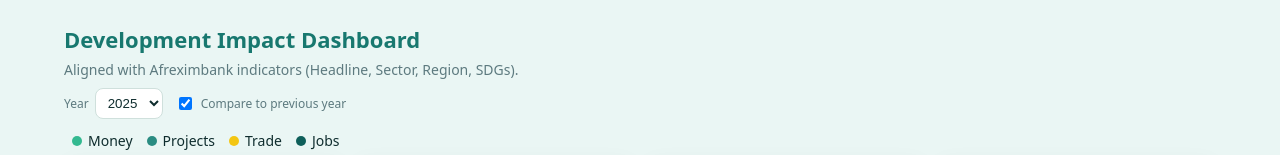
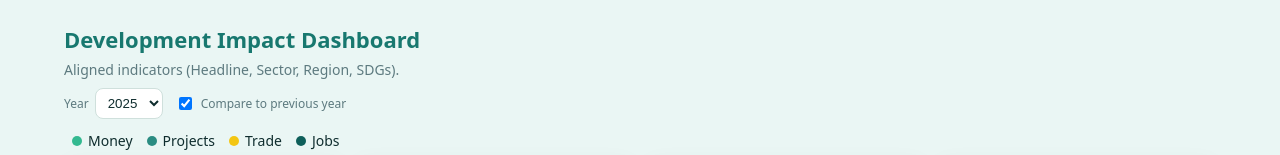
Before and after one commit to pchicociv/impact-dashboard, a React (Vite) app: page / in a window 1280 px wide. Shown: the top 155 px of the page. Built offline with nearby package versions, Linux system fonts and the light colour scheme.

Commit message:
removed references to a specific bank

```diff
--- a/index.html
+++ b/index.html
@@ -6,7 +6,7 @@
       name="viewport"
       content="width=device-width, initial-scale=1.0"
     />
-    <title>Afreximbank – Development Impact Dashboard</title>
+    <title>Development Impact Dashboard</title>
   </head>
   <body>
     <div id="root"></div>
--- a/package.json
+++ b/package.json
@@ -1,5 +1,5 @@
 {
-  "name": "afreximbank-impact-dashboard",
+  "name": "impact-dashboard",
   "private": true,
   "version": "1.0.0",
   "type": "module",
--- a/src/App.tsx
+++ b/src/App.tsx
@@ -31,7 +31,7 @@
     <div className="container">
       <h1 className="title">Development Impact Dashboard</h1>
       <p className="subtitle">
-        Aligned with Afreximbank indicators (Headline, Sector, Region, SDGs).
+        Aligned indicators (Headline, Sector, Region, SDGs).
       </p>
 
       <div className="hstack" style={{ gap: 12, marginBottom: 12 }}>
--- a/src/styles.css
+++ b/src/styles.css
@@ -21,7 +21,7 @@
   --ring:#CFE0DC;       /* borders / outlines */
   --shadow-elev: 0 1px 2px rgba(6,44,40,.06), 0 10px 24px rgba(6,44,40,.06);
 
-  /* Afreximbank-leaning families (balanced contrast) */
+  /* Leaning families (balanced contrast) */
   --accent:   #33B990; /* Money – brand green */
   --accent-2: #2A8C82; /* Projects – teal */
   --accent-3: #F3C613; /* Trade – gold */
```
Also changed, not shown: .devcontainer/devcontainer.json, 1 other file (tests, documents, lock files or other folders).
